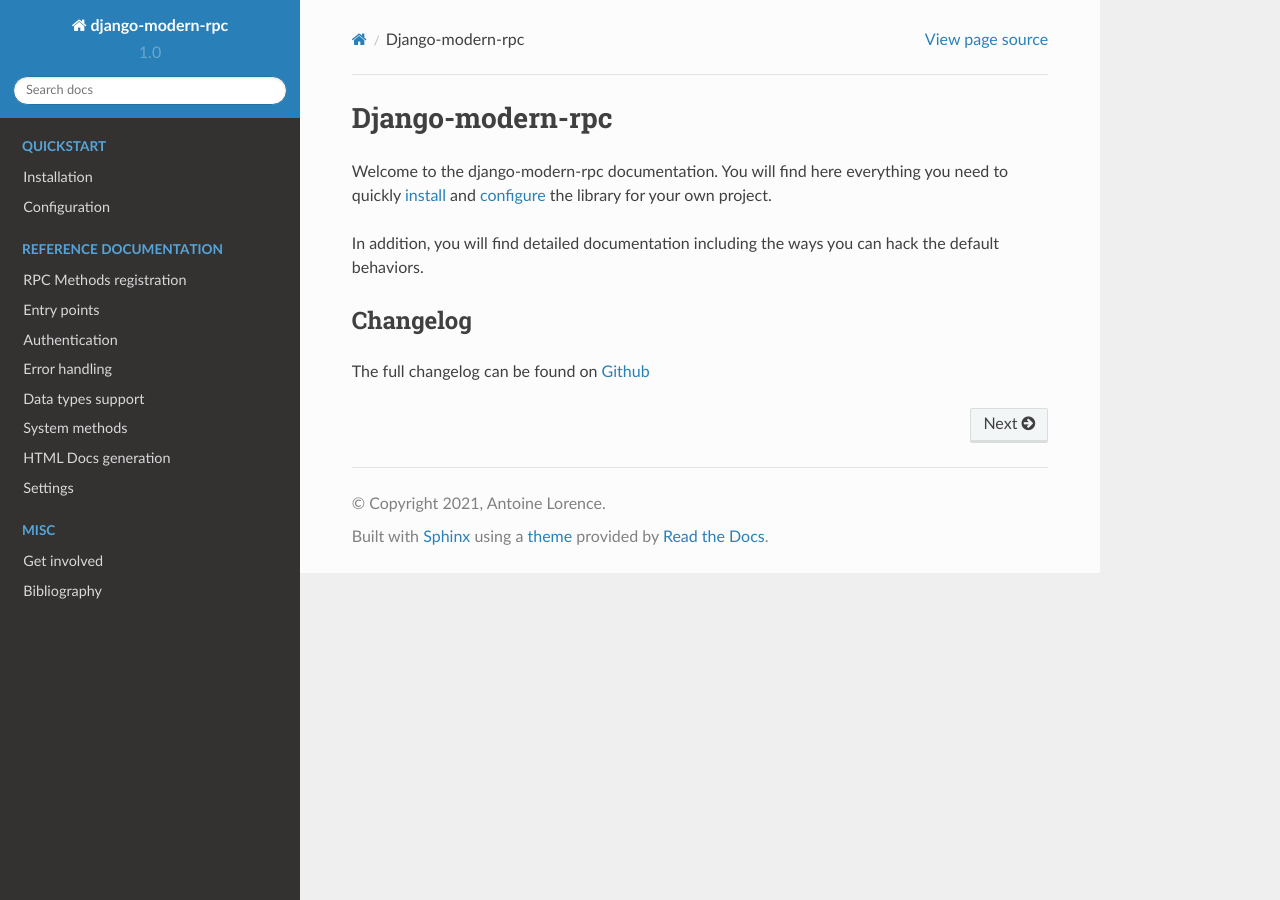
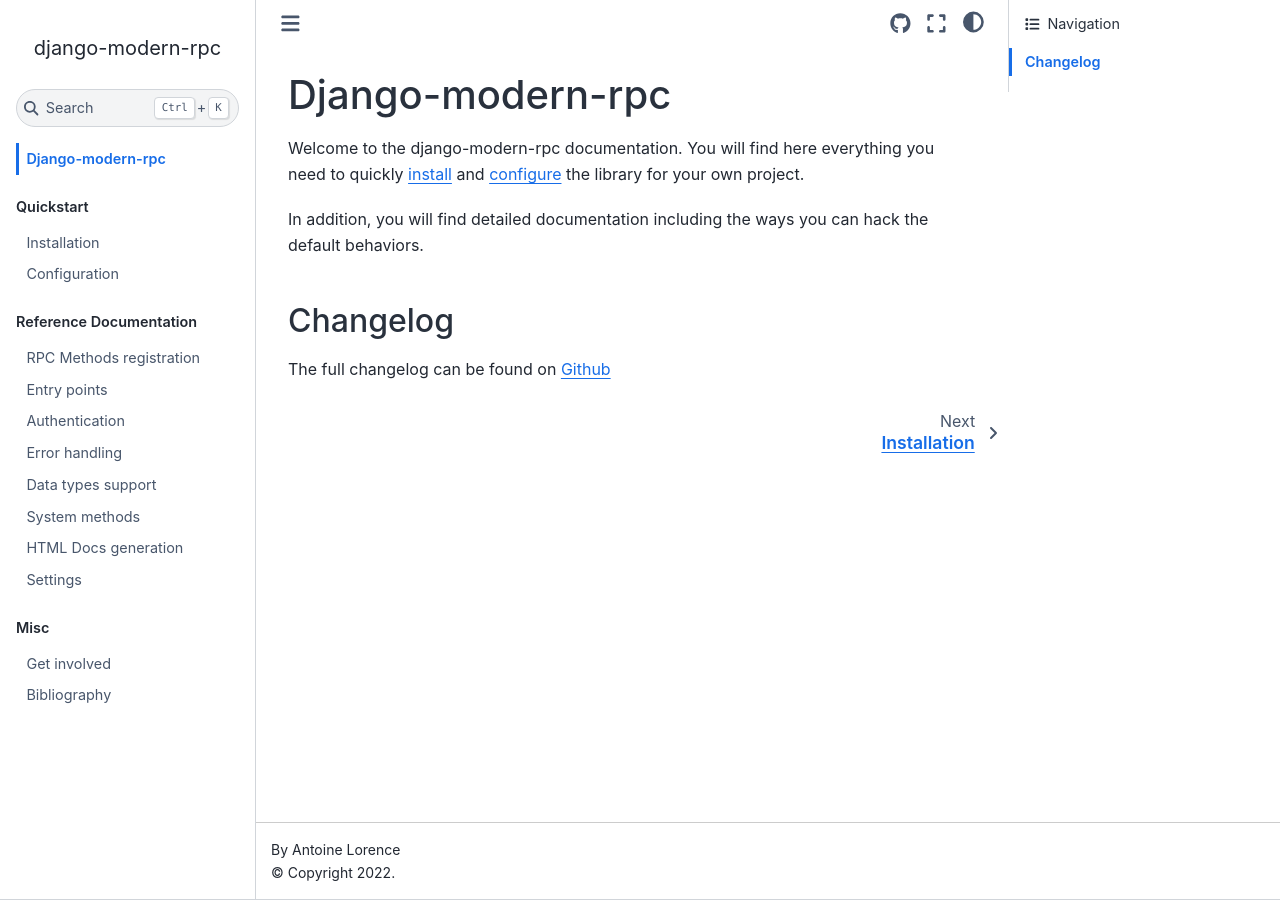
Before and after one commit to alorence/django-modern-rpc, a Sphinx documentation site: the page built from docs/source/index.rst, in a window 1280 px wide. Built offline with Sphinx 7.4.7 and the Sphinx Book theme 1.1.4, drawn with Linux system fonts in a browser that asks for light colours.

Commit message:
Update docs configuration
- Add sphinx and related packages to pyproject.toml (for development)
- Stop using modernrpc.__version__ to extract current version, use pkg_resources modules to get it from pyproject.toml
- Update dependencies

```diff
--- /dev/null
+++ b/docs/source/_static/custom.css
@@ -0,0 +1,3 @@
+.content-container h1 {
+    color: #1c1c1c !important;
+}
--- a/docs/source/conf.py
+++ b/docs/source/conf.py
@@ -5,58 +5,35 @@
 # list see the documentation:
 # https://www.sphinx-doc.org/en/master/usage/configuration.html
 
-# -- Path setup --------------------------------------------------------------
+import pkg_resources  # type: ignore
 
-# If extensions (or modules to document with autodoc) are in another directory,
-# add these directories to sys.path here. If the directory is relative to the
-# documentation root, use os.path.abspath to make it absolute, like shown here.
-#
-import sys
-import warnings
-from os.path import abspath, join, dirname
-
-try:
-    # Use "shinx_rtd_theme" if it has been installed. Fallback to default otherwise
-    import sphinx_rtd_theme
-
-    sphinx_theme = "sphinx_rtd_theme"
-except ImportError:
-    warnings.warn(
-        "Please install 'sphinx_rtd_theme' in order to build this documentation"
-    )
-    sphinx_theme = ""
-
-sys.path.insert(0, abspath(join(dirname(__file__), "../..")))
-import modernrpc  # noqa: F402
 from django.conf import settings
 
 settings.configure()
 
-# -- Project information -----------------------------------------------------
+# -- Project information ------------------------------------------------------
 
 # General information about the project.
 project = "django-modern-rpc"
-copyright = "2021, Antoine Lorence"
+copyright = "2022"
 author = "Antoine Lorence"
 
 # The full version, including alpha/beta/rc tags
-release = modernrpc.__version__
+release = pkg_resources.get_distribution("django-modern-rpc").version
 # The short X.Y version.
 version = release.rsplit(".", 1)[0]
 
-# -- General configuration ---------------------------------------------------
+# -- General configuration ----------------------------------------------------
 
 # Add any Sphinx extension module names here, as strings. They can be
 # extensions coming with Sphinx (named 'sphinx.ext.*') or your custom
 # ones.
 extensions = [
+    "sphinx.ext.intersphinx",
     "sphinx.ext.viewcode",
     "sphinx.ext.autodoc",
     "sphinx.ext.autosectionlabel",
 ]
-
-# Add any paths that contain templates here, relative to this directory.
-templates_path = ["_templates"]
 
 # List of patterns, relative to source directory, that match files and
 # directories to ignore when looking for source files.
@@ -65,14 +42,31 @@
     "drafts/*",
 ]
 
-# -- Options for HTML output -------------------------------------------------
+html_baseurl = "https://django-modern-rpc.readthedocs.io/"
 
-# The theme to use for HTML and HTML Help pages.  See the documentation for
+# -- Options for HTML output --------------------------------------------------
+
+# The theme to use for HTML and HTML Help pages. See the documentation for
 # a list of builtin themes.
-#
-html_theme = sphinx_theme or "alabaster"
+html_theme = "sphinx_book_theme"
 
 # Add any paths that contain custom static files (such as style sheets) here,
 # relative to this directory. They are copied after the builtin static files,
 # so a file named "default.css" will overwrite the builtin "default.css".
 html_static_path = ["_static"]
+
+# -- Theme options ------------------------------------------------------------
+html_title = "django-modern-rpc"
+html_css_files = ["custom.css"]
+html_permalinks_icon = (
+    f'<img src="/_static/link-icon.png" style="padding-bottom: 0.2rem" />'
+)
+html_theme_options = {
+    "home_page_in_toc": True,
+    "show_toc_level": 1,
+    "toc_title": "Navigation",
+    "use_download_button": False,
+    "use_repository_button": True,
+    "repository_url": "https://github.com/alorence/django-modern-rpc",
+    "extra_navbar": '<a href="https://fr.liberapay.com/alorence/" target="_blank">Donate</a>',
+}
--- a/modernrpc/__init__.py
+++ b/modernrpc/__init__.py
@@ -1,3 +1,7 @@
 # coding: utf-8
+
+# default_app_config was deprecated in Django 3.2. Maybe set it only when detected django version is older?
 default_app_config = "modernrpc.apps.ModernRpcConfig"
-__version__ = "1.0.0a1"
+
+# Package version is now stored in pyproject.toml only. To retrieve it from code, use:
+# import pkg_resources; version = pkg_resources.get_distribution('django-modern-rpc').version
--- a/pyproject.toml
+++ b/pyproject.toml
@@ -63,6 +63,10 @@
 docutils = "*"
 markdown = "*"
 
+sphinx = { version = "^4", python = ">=3.6" }
+sphinx-autobuild = { version = "^2021", python = ">=3.6" }
+sphinx-book-theme = {version = "^0.3", python = ">=3.7"}
+
 tox = "^3.24.5"
 # pytest 6.1 doesn't run with python 3.10. But pytest 6.2 requires at least python 3.6
 # Use poetry "multiple constraints dependencies" syntax to fix it until python 3.5 support is dropped
--- a/requirements.doc.txt
+++ b/requirements.doc.txt
@@ -1,3 +1,3 @@
 django==3.2.*
 sphinx==4.*
-sphinx_rtd_theme>=0.5
+sphinx-book-theme==*
```
Also changed, not shown: .pre-commit-config.yaml, docs/source/_static/link-icon.png (added), 3 other files.
